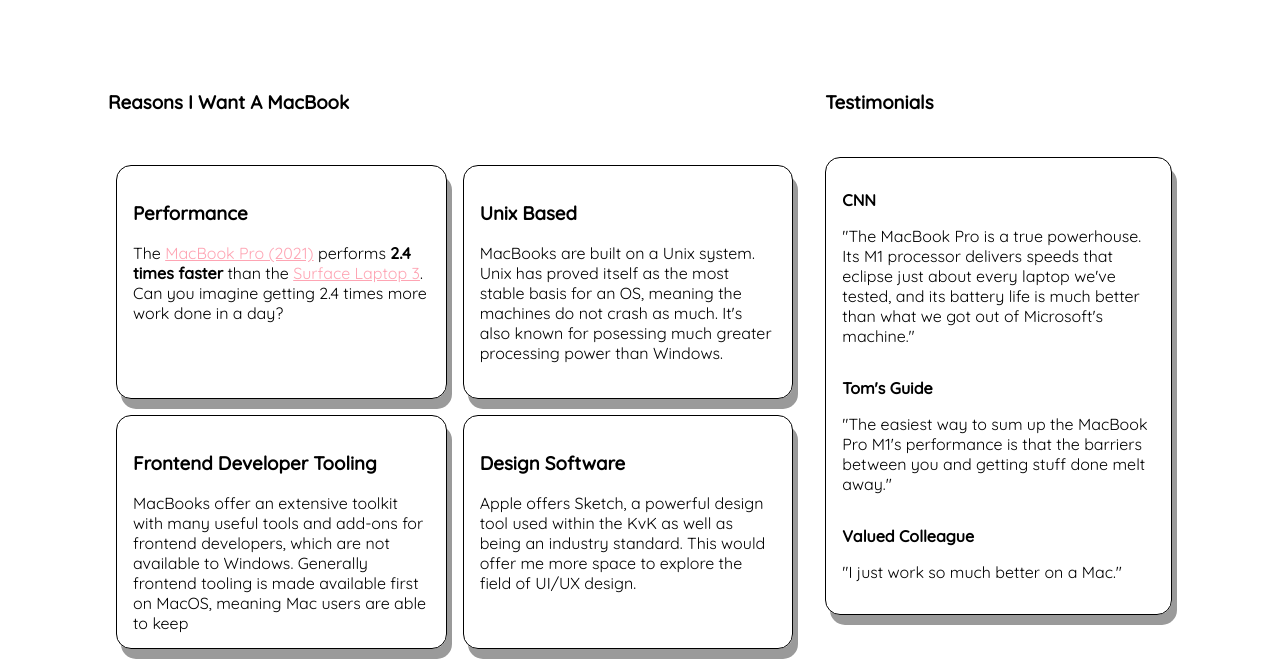
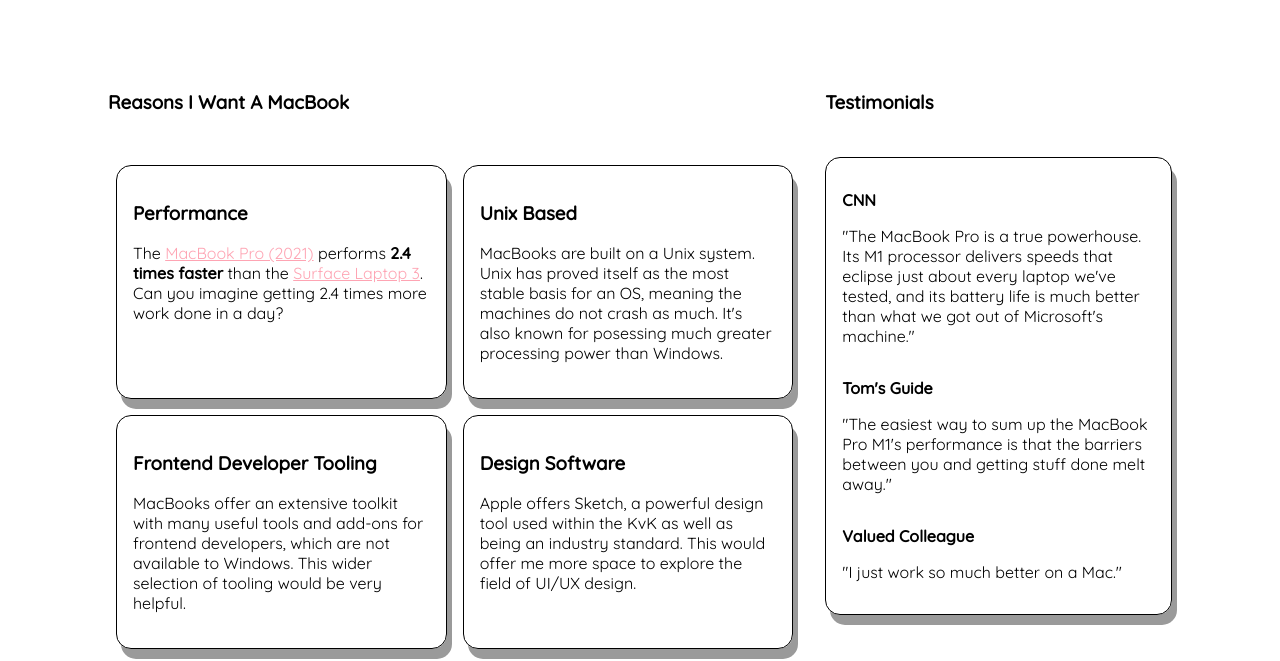
Before and after one commit to roselalk/iwantamacbook, a plain HTML site: page index.html in a window 1280 px wide. Shown: the part 314-975 px from the top of the page. Drawn offline with Linux system fonts and the light colour scheme; a web font is replaced by a local one.

Commit message:
Found missing text in Frontend Developer Tooling card and added some.

```diff
--- a/dashboard.css
+++ b/dashboard.css
@@ -154,7 +154,7 @@ main {
 .argument-cards {
   grid-row: 2/4;
   display: grid;
-  grid-template-columns: repeat(auto-fill, minmax(280px, 1fr));
+  grid-template-columns: repeat(auto-fill, minmax(300px, 1fr));
   grid-template-rows: repeat(auto-fit, 250px);
 }
 
--- a/index.html
+++ b/index.html
@@ -57,7 +57,7 @@
 
           <article class="card">
             <h3>Frontend Developer Tooling</h3>
-            MacBooks offer an extensive toolkit with many useful tools and add-ons for frontend developers, which are not available to Windows. Generally frontend tooling is made available first on MacOS, meaning Mac users are able to keep
+            MacBooks offer an extensive toolkit with many useful tools and add-ons for frontend developers, which are not available to Windows. This wider selection of tooling would be very helpful.
           </article>
 
           <article class="card">
```
